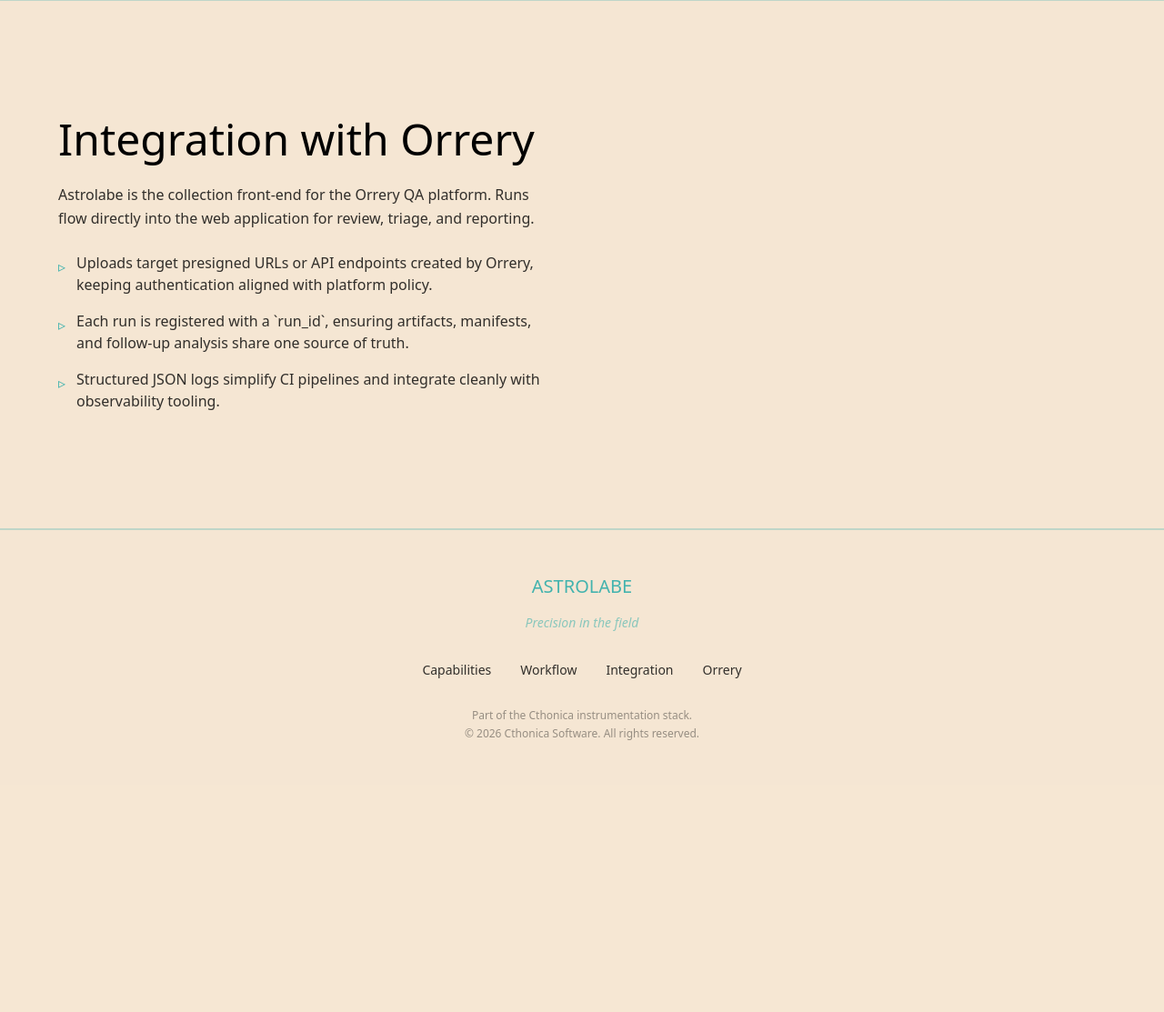
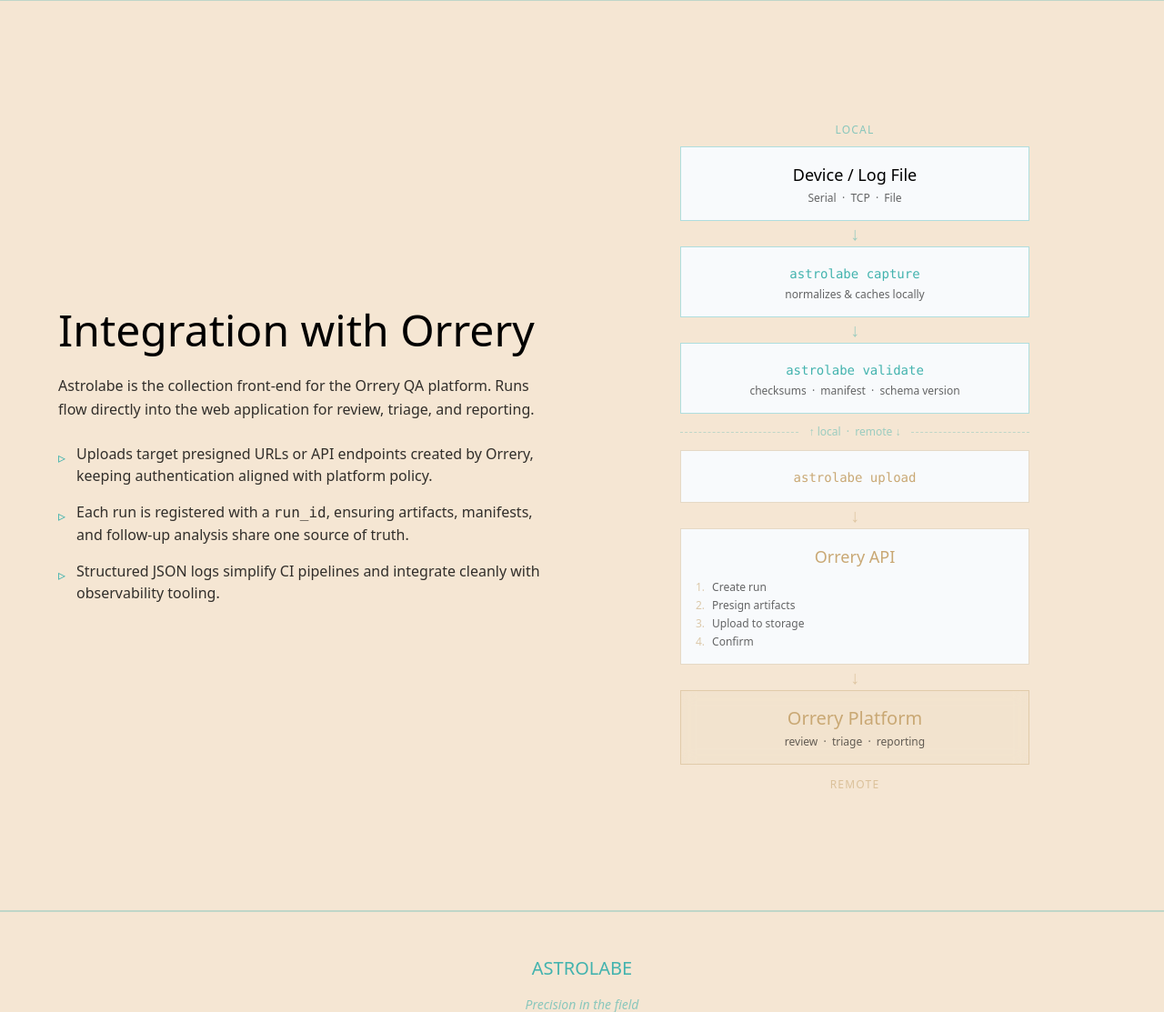
Before and after one commit to cthonicasoftware/cthonicasoftware, a Django app: page /astrolabe in a window 1280 px wide. Shown: the part 2981-4094 px from the top of the page at 91% size. Before the commit the page ends 3795 px from the top, so only its background shows below. Run offline with Django 5.2, Linux system fonts and the light colour scheme; style sheets or scripts are compiled from the project's sources.

Commit message:
Add integration infographic to astrolabe landing page (closes #8)
Implements the approved vertical pipeline design showing end-to-end
data flow from device to Orrery platform.

- LOCAL zone: Device/Log File → astrolabe capture → astrolabe validate
- Dashed zone separator: "↑ local · remote ↓"
- REMOTE zone: astrolabe upload → Orrery API (4-step sub-flow) → Orrery Platform
- verdigris color scheme for local nodes, celestial for remote
- Styled HTML only, no external dependencies
- Removes TODO comment

Co-Authored-By: Claude Sonnet 4.6 <noreply@anthropic.com>

```diff
--- a/templates/website/astrolabe.html
+++ b/templates/website/astrolabe.html
@@ -342,7 +342,6 @@
       </div>
     </section>
 
-    <!-- TODO: Make beautiful with infographic/diagram -->
     <section id="integration" class="relative px-6 md:px-12 lg:px-16 py-32 border-b border-verdigris/30">
       <div class="max-w-6xl mx-auto">
         <div class="grid lg:grid-cols-2 gap-12 items-center">
@@ -360,8 +359,8 @@
               </li>
               <li class="flex items-start gap-3">
                 <span class="text-verdigris mt-1">▹</span>
-                <span>Each run is registered with a `run_id`, ensuring artifacts, manifests, and follow-up analysis
-                  share one source of truth.</span>
+                <span>Each run is registered with a <code>run_id</code>, ensuring artifacts, manifests, and follow-up
+                  analysis share one source of truth.</span>
               </li>
               <li class="flex items-start gap-3">
                 <span class="text-verdigris mt-1">▹</span>
@@ -369,6 +368,80 @@
                   tooling.</span>
               </li>
             </ul>
+          </div>
+
+          <!-- Infographic: end-to-end data flow -->
+          <div class="w-full max-w-sm mx-auto flex flex-col items-center gap-0">
+
+            <!-- LOCAL ZONE label -->
+            <div class="w-full text-center mb-2">
+              <span class="text-xs uppercase tracking-widest text-verdigris/60">Local</span>
+            </div>
+
+            <!-- Node: Device / Log File -->
+            <div class="w-full bg-card border border-verdigris/40 backdrop-blur-sm p-4 text-center">
+              <div class="font-garamond text-lg text-app">Device / Log File</div>
+              <div class="text-xs text-app-subtle mt-1">Serial &nbsp;·&nbsp; TCP &nbsp;·&nbsp; File</div>
+            </div>
+
+            <!-- Arrow -->
+            <div class="text-verdigris/50 text-xl leading-none py-1">↓</div>
+
+            <!-- Node: astrolabe capture -->
+            <div class="w-full bg-card border border-verdigris/40 backdrop-blur-sm p-4 text-center">
+              <code class="text-sm text-verdigris">astrolabe capture</code>
+              <div class="text-xs text-app-subtle mt-1">normalizes &amp; caches locally</div>
+            </div>
+
+            <!-- Arrow -->
+            <div class="text-verdigris/50 text-xl leading-none py-1">↓</div>
+
+            <!-- Node: astrolabe validate -->
+            <div class="w-full bg-card border border-verdigris/40 backdrop-blur-sm p-4 text-center">
+              <code class="text-sm text-verdigris">astrolabe validate</code>
+              <div class="text-xs text-app-subtle mt-1">checksums &nbsp;·&nbsp; manifest &nbsp;·&nbsp; schema version</div>
+            </div>
+
+            <!-- Zone separator -->
+            <div class="w-full flex items-center gap-3 my-3">
+              <div class="flex-1 border-t border-dashed border-verdigris/30"></div>
+              <span class="text-xs text-verdigris/50 whitespace-nowrap">↑ local &nbsp;·&nbsp; remote ↓</span>
+              <div class="flex-1 border-t border-dashed border-verdigris/30"></div>
+            </div>
+
+            <!-- Node: astrolabe upload -->
+            <div class="w-full bg-card border border-celestial/40 backdrop-blur-sm p-4 text-center">
+              <code class="text-sm text-celestial">astrolabe upload</code>
+            </div>
+
+            <!-- Arrow -->
+            <div class="text-celestial/50 text-xl leading-none py-1">↓</div>
+
+            <!-- Node: Orrery API (with 4-step sub-flow) -->
+            <div class="w-full bg-card border border-celestial/40 backdrop-blur-sm p-4">
+              <div class="font-garamond text-lg text-celestial text-center mb-3">Orrery API</div>
+              <ol class="text-xs text-app-subtle space-y-1 list-none">
+                <li class="flex items-center gap-2"><span class="text-celestial/60">1.</span> Create run</li>
+                <li class="flex items-center gap-2"><span class="text-celestial/60">2.</span> Presign artifacts</li>
+                <li class="flex items-center gap-2"><span class="text-celestial/60">3.</span> Upload to storage</li>
+                <li class="flex items-center gap-2"><span class="text-celestial/60">4.</span> Confirm</li>
+              </ol>
+            </div>
+
+            <!-- Arrow -->
+            <div class="text-celestial/50 text-xl leading-none py-1">↓</div>
+
+            <!-- Node: Orrery Platform -->
+            <div class="w-full bg-celestial/5 border border-celestial/40 backdrop-blur-sm p-4 text-center">
+              <div class="font-garamond text-xl text-celestial">Orrery Platform</div>
+              <div class="text-xs text-app-subtle mt-1">review &nbsp;·&nbsp; triage &nbsp;·&nbsp; reporting</div>
+            </div>
+
+            <!-- REMOTE ZONE label -->
+            <div class="w-full text-center mt-2">
+              <span class="text-xs uppercase tracking-widest text-celestial/60">Remote</span>
+            </div>
+
           </div>
         </div>
       </div>
```
